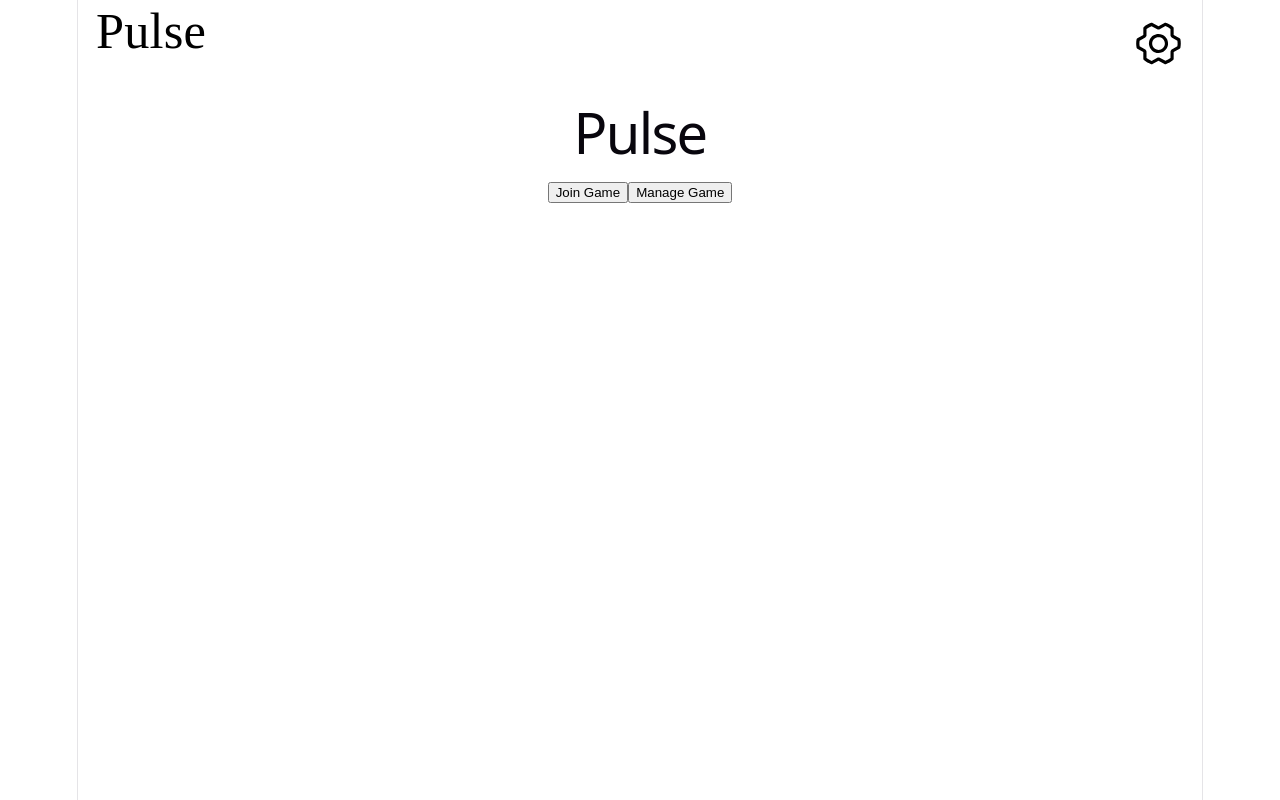
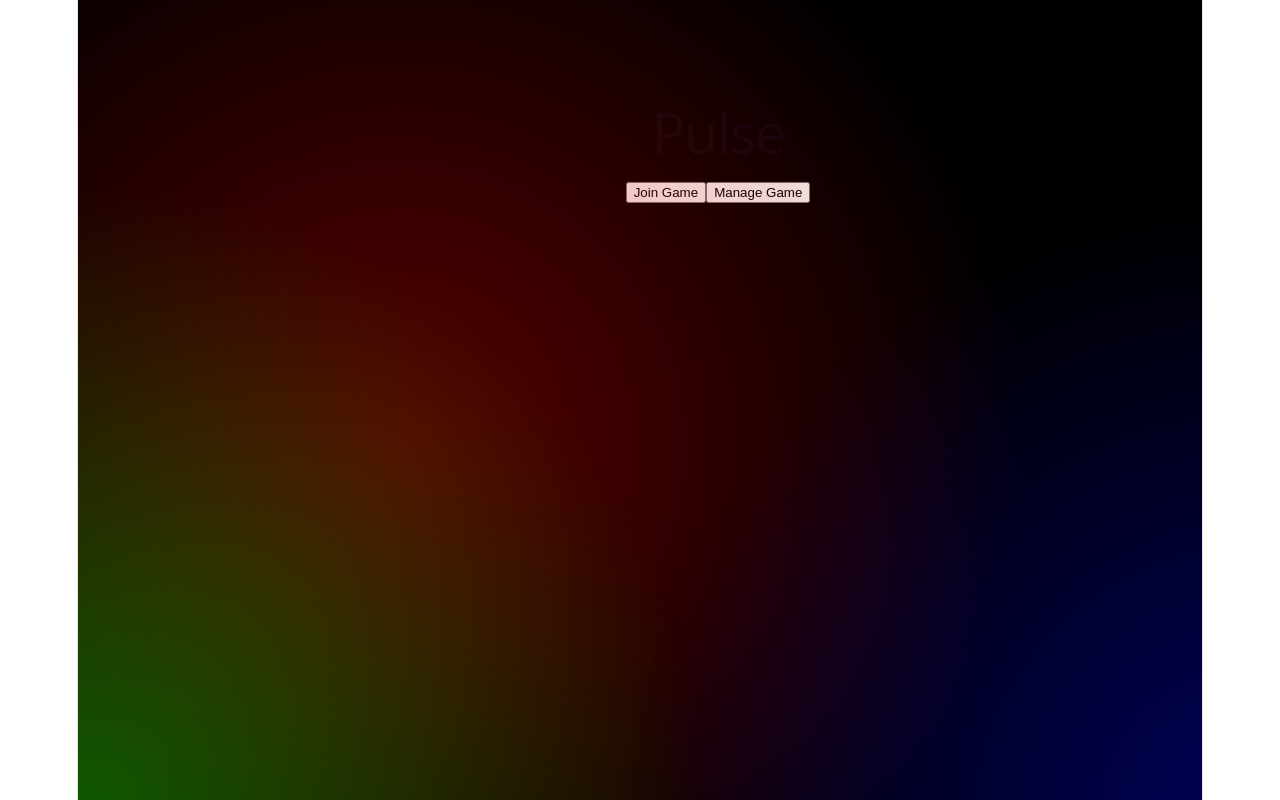
Before and after one commit to wilmareistad/mingel-app, a React (Vite) app: page / in a window 1280 px wide. Built offline with nearby package versions, Linux system fonts and the light colour scheme; no server answers; a web font is replaced by a local one.

Commit message:
Added gradient animation

```diff
--- a/src/App.jsx
+++ b/src/App.jsx
@@ -27,11 +27,18 @@ function App() {
   if (loading) return <p>Loading...</p>;
 
   return (
-    <BrowserRouter>
-    <Header />
-      <Routes>
-        <Route path="/" element={<Home />} />
-        <Route path="/join" element={<Join />} />
+    <div className="animated-bg">
+      {/* Gradient circles */}
+      <div className="gradient gradient1"></div>
+      <div className="gradient gradient2"></div>
+      <div className="gradient gradient3"></div>
+
+      {/* App router */}
+      <BrowserRouter>
+        <Header />
+        <Routes>
+          <Route path="/" element={<Home />} />
+          <Route path="/join" element={<Join />} />
         <Route path="/create" element={<CreateEvent />} />
         <Route path="/lobby/:eventId" element={<Lobby />} />
         <Route path="/login" element={<Login />} />
@@ -42,6 +49,7 @@ function App() {
         <Route path="/game/:eventId" element={<Game />} />
       </Routes>
     </BrowserRouter>
+  </div>
   );
 }
 
--- a/src/components/Header.jsx
+++ b/src/components/Header.jsx
@@ -2,7 +2,7 @@ import { Link, useNavigate } from 'react-router-dom';
 import { doc, deleteDoc } from 'firebase/firestore';
 import { db } from '../services/firebase';
 import styles from './Header.module.css';
-import GearIcon from '../assets/GearSix.svg?react';
+import GearIcon from '../assets/GearSix.svg';
 
 export default function Header() {
   const navigate = useNavigate();
@@ -26,7 +26,7 @@ export default function Header() {
       <a href="/" onClick={handleLogoClick} className={styles.logo}>
         Pulse
       </a>
-      <GearIcon className={styles.icon} />
+      <img src={GearIcon} alt="Settings" className={styles.icon} />
     </header>
   );
 }
--- a/src/index.css
+++ b/src/index.css
@@ -24,11 +24,94 @@
   text-rendering: optimizeLegibility;
   -webkit-font-smoothing: antialiased;
   -moz-osx-font-smoothing: grayscale;
+}
 
-  @media (max-width: 1024px) {
+
+html, body, #root {
+  margin: 0;
+  padding: 0;
+  width: 100%;
+  height: 100%;
+  overflow-x: hidden;
+}
+.animated-bg {
+  position: relative;
+  width: 100vw;
+  height: 100vh;
+  overflow: hidden; /* hides gradients moving outside */
+  background: black;
+}
+
+/* Base gradient style */
+.gradient {
+  position: absolute;
+  width: 100vw;
+  height: 100vw;
+  border-radius: 50%;
+  pointer-events: none;
+  top: 0;
+  left: 0;
+}
+
+/* Gradient 1 – red, starts top-left */
+.gradient1 {
+  background: radial-gradient(circle, rgba(255,0,0,0.35), transparent 70%);
+  top: -30%;
+  left: -30%;
+  animation: float1 6s linear infinite;
+}
+
+/* Gradient 2 – green, starts bottom-left */
+.gradient2 {
+  background: radial-gradient(circle, rgba(0,255,0,0.35), transparent 70%);
+  top: 20%;
+  left: -40%;
+  animation: float2 8s linear infinite;
+}
+
+/* Gradient 3 – blue, starts center-right */
+.gradient3 {
+  background: radial-gradient(circle, rgba(0,0,255,0.35), transparent 70%);
+  top: 10%;
+  left: 50%;
+  animation: float3 10s linear infinite;
+}
+
+/* Continuous floating animations using translate with different directions */
+@keyframes float1 {
+  0%   { transform: translate(0, 0); }
+  25%  { transform: translate(10vw, 5vw); }
+  50%  { transform: translate(-5vw, 15vw); }
+  75%  { transform: translate(15vw, 10vw); }
+  100% { transform: translate(0, 0); }
+}
+
+@keyframes float2 {
+  0%   { transform: translate(0, 0); }
+  25%  { transform: translate(-10vw, 15vw); }
+  50%  { transform: translate(5vw, -10vw); }
+  75%  { transform: translate(-15vw, 5vw); }
+  100% { transform: translate(0, 0); }
+}
+
+@keyframes float3 {
+  0%   { transform: translate(0, 0); }
+  25%  { transform: translate(8vw, -12vw); }
+  50%  { transform: translate(-12vw, 8vw); }
+  75%  { transform: translate(10vw, 10vw); }
+  100% { transform: translate(0, 0); }
+}
+
+@media (max-width: 1024px) {
+  html {
     font-size: 16px;
   }
 }
+
+
+
+
+
 
 @media (prefers-color-scheme: dark) {
   :root {
```
Also changed, not shown: 1 other file (tests, documents, lock files or other folders).
